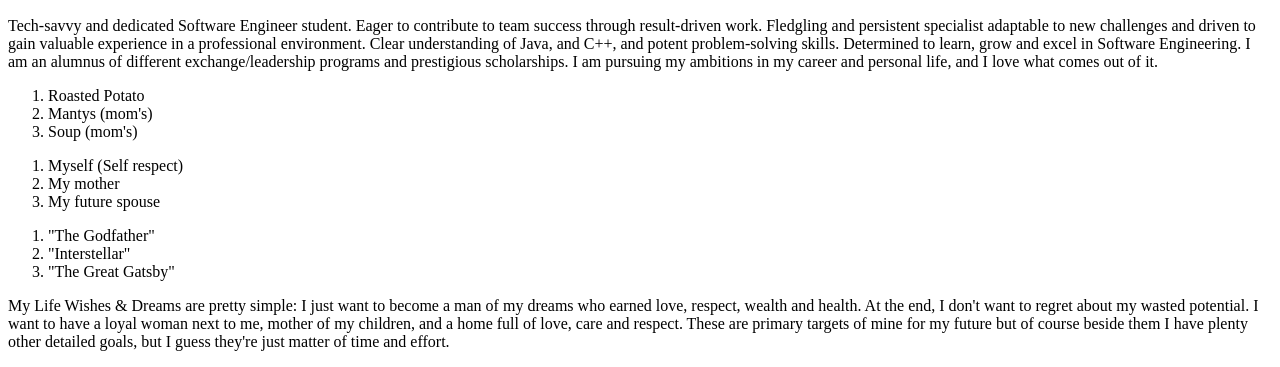
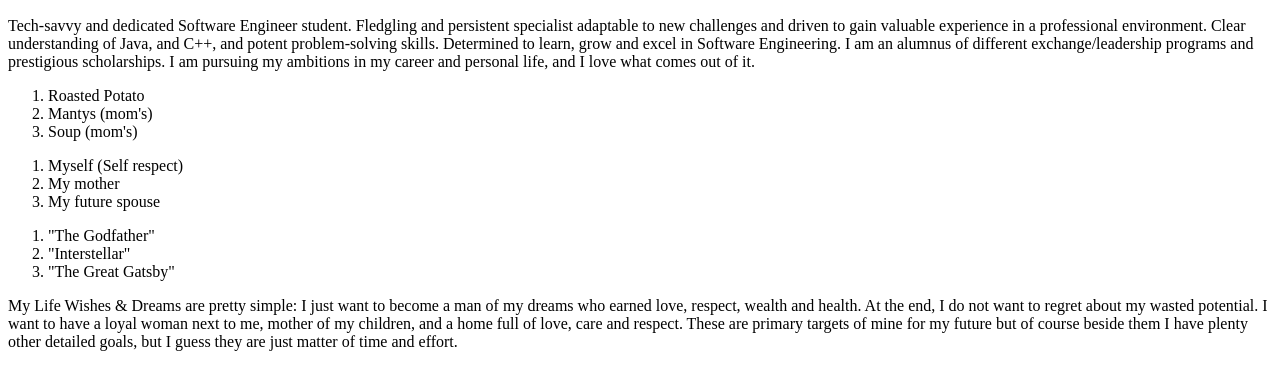
Before and after one commit to PazylovT/personal-page, a plain HTML site: page index.html in a window 1280 px wide. Shown: the part 464-831 px from the top of the page. Drawn offline with Linux system fonts and the light colour scheme.

Commit message:
start personal page

```diff
--- a/index.html
+++ b/index.html
@@ -15,7 +15,7 @@
         </div>
         <div id="about">
             <img src="https://i.imgur.com/ZildGMZ.png" alt="Exploring Washington DC">
-            <p> Tech-savvy and dedicated Software Engineer student. Eager to contribute to team success through result-driven work. Fledgling and persistent specialist adaptable to new challenges and driven to gain valuable experience in a professional environment.
+            <p> Tech-savvy and dedicated Software Engineer student. Fledgling and persistent specialist adaptable to new challenges and driven to gain valuable experience in a professional environment.
                 Clear understanding of Java, and C++, and potent problem-solving skills. Determined to learn, grow and excel in Software Engineering.
                 I am an alumnus of different exchange/leadership programs and prestigious scholarships.
                 I am pursuing my ambitions in my career and personal life, and I love what comes out of it.</p>
@@ -39,8 +39,8 @@
         </div>
         <div id="wish">
             <p>My Life Wishes & Dreams are pretty simple: I just want to become a man of my dreams who earned love, respect, wealth and health.
-                At the end, I don't want to regret about my wasted potential. I want to have a loyal woman next to me, mother of my children, and a home full of love, care and respect.
-                These are primary targets of mine for my future but of course beside them I have plenty other detailed goals, but I guess they're just matter of time and effort.</p>
+                At the end, I do not want to regret about my wasted potential. I want to have a loyal woman next to me, mother of my children, and a home full of love, care and respect.
+                These are primary targets of mine for my future but of course beside them I have plenty other detailed goals, but I guess they are just matter of time and effort.</p>
         </div>
     </body>
 </html>
```
